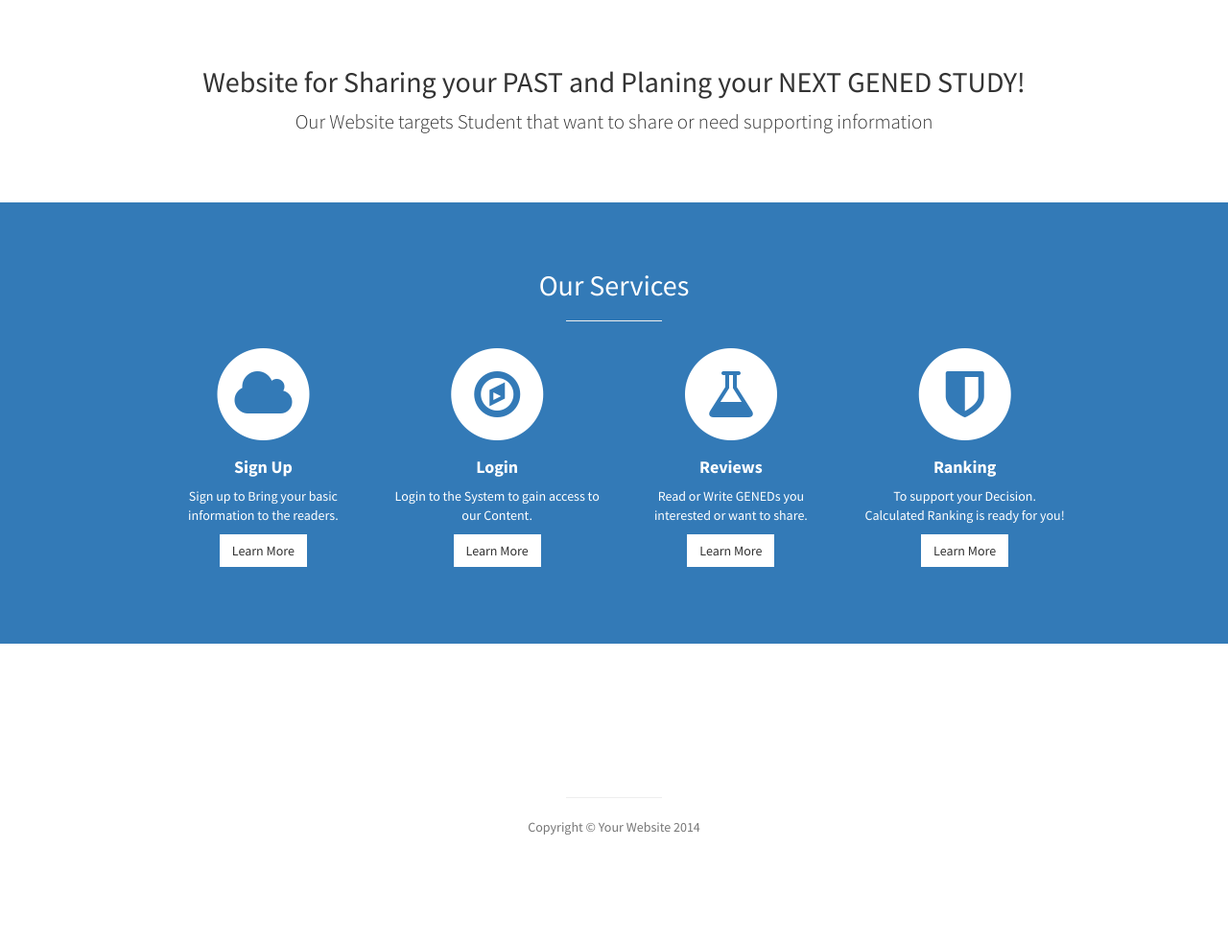
After one commit to hanzes/NewGened, a PHP site: page /home.php in a window 1280 px wide. The commit adds this page. Shown: the part 801-1783 px from the top of the page at 96% size. Run offline with PHP 8.4, Linux system fonts and the light colour scheme; some libraries are stand-ins or nearby versions.

Commit message:
Update by Ice
Contact Us page
home (added Text)
Reviews(Text + Img From P)
ShowReviews(Text)

```diff
--- /dev/null
+++ b/home.php
@@ -0,0 +1,153 @@
+<!DOCTYPE html>
+<html lang="en">
+
+<head>
+
+    <meta charset="utf-8">
+    <meta http-equiv="X-UA-Compatible" content="IE=edge">
+    <meta name="viewport" content="width=device-width, initial-scale=1">
+    <meta name="description" content="">
+    <meta name="author" content="">
+
+    <title>Home</title>
+    <link href="css/bootstrap.min.css" rel="stylesheet">
+    <link href="css/stylish-portfolio.css" rel="stylesheet">
+    <!-- Custom Fonts -->
+    <link href="font-awesome/css/font-awesome.min.css" rel="stylesheet" type="text/css">
+    <link href="http://fonts.googleapis.com/css?family=Source+Sans+Pro:300,400,700,300italic,400italic,700italic" rel="stylesheet" type="text/css">
+    <!-- HTML5 Shim and Respond.js IE8 support of HTML5 elements and media queries -->
+    <!-- WARNING: Respond.js doesn't work if you view the page via file:// -->
+    <!--[if lt IE 9]>
+        <script src="https://oss.maxcdn.com/libs/html5shiv/3.7.0/html5shiv.js"></script>
+        <script src="https://oss.maxcdn.com/libs/respond.js/1.4.2/respond.min.js"></script>
+    <![endif]-->
+
+</head>
+
+<body>
+
+    <header id="top" class="header">
+        <div class="text-vertical-center">
+            <h1 style="color:white;">GENED REVIEW</h1>
+            <h3 style="color:#ffb3ff;">Free Space for WRITE or READ The Reviews</h3>
+            <br>
+            <a href="#about" class="btn btn-dark btn-lg">Find Out More</a>
+        </div>
+    </header>
+
+    <section id="about" class="about">
+        <div class="container">
+            <div class="row">
+                <div class="col-lg-12 text-center">
+                    <h2>Website for Sharing your PAST and Planing your NEXT GENED STUDY!</h2>
+                    <p class="lead">Our Website targets Student that want to share or need supporting information</p>
+                </div>
+            </div>
+        </div>
+    </section>
+    <section id="services" class="services bg-primary">
+        <div class="container">
+            <div class="row text-center">
+                <div class="col-lg-10 col-lg-offset-1">
+                    <h2>Our Services</h2>
+                    <hr class="small">
+                    <div class="row">
+                        <div class="col-md-3 col-sm-6">
+                            <div class="service-item">
+                                <span class="fa-stack fa-4x">
+                                <i class="fa fa-circle fa-stack-2x"></i>
+                                <i class="fa fa-cloud fa-stack-1x text-primary"></i>
+                            </span>
+                                <h4>
+                                    <strong>Sign Up</strong>
+                                </h4>
+                                <p>Sign up to Bring your basic information to the readers.</p>
+                                <a href="#" class="btn btn-light">Learn More</a>
+                            </div>
+                        </div>
+                        <div class="col-md-3 col-sm-6">
+                            <div class="service-item">
+                                <span class="fa-stack fa-4x">
+                                <i class="fa fa-circle fa-stack-2x"></i>
+                                <i class="fa fa-compass fa-stack-1x text-primary"></i>
+                            </span>
+                                <h4>
+                                    <strong>Login</strong>
+                                </h4>
+                                <p>Login to the System to gain access to our Content.</p>
+                                <a href="#" class="btn btn-light">Learn More</a>
+                            </div>
+                        </div>
+                        <div class="col-md-3 col-sm-6">
+                            <div class="service-item">
+                                <span class="fa-stack fa-4x">
+                                <i class="fa fa-circle fa-stack-2x"></i>
+                                <i class="fa fa-flask fa-stack-1x text-primary"></i>
+                            </span>
+                                <h4>
+                                    <strong>Reviews</strong>
+                                </h4>
+                                <p>Read or Write GENEDs you interested or want to share.</p>
+                                <a href="#" class="btn btn-light">Learn More</a>
+                            </div>
+                        </div>
+                        <div class="col-md-3 col-sm-6">
+                            <div class="service-item">
+                                <span class="fa-stack fa-4x">
+                                <i class="fa fa-circle fa-stack-2x"></i>
+                                <i class="fa fa-shield fa-stack-1x text-primary"></i>
+                            </span>
+                                <h4>
+                                    <strong>Ranking</strong>
+                                </h4>
+                                <p>To support your Decision. Calculated Ranking is ready for you!</p>
+                                <a href="#" class="btn btn-light">Learn More</a>
+                            </div>
+                        </div>
+                    </div>
+                </div>
+            </div>
+        </div>
+    </section>
+
+    <footer>
+        <div class="container">
+            <div class="row">
+                <div class="col-lg-10 col-lg-offset-1 text-center">
+                    <br>
+					<br>
+                    <hr class="small">
+                    <p class="text-muted">Copyright &copy; Your Website 2014</p>
+                </div>
+            </div>
+        </div>
+    </footer>
+    <script src="js/jquery.js"></script>
+    <script src="js/bootstrap.min.js"></script>
+    <script>
+    $("#menu-close").click(function(e) {
+        e.preventDefault();
+        $("#sidebar-wrapper").toggleClass("active");
+    });
+    $("#menu-toggle").click(function(e) {
+        e.preventDefault();
+        $("#sidebar-wrapper").toggleClass("active");
+    });
+    $(function() {
+        $('a[href*=#]:not([href=#])').click(function() {
+            if (location.pathname.replace(/^\//, '') == this.pathname.replace(/^\//, '') || location.hostname == this.hostname) {
+
+                var target = $(this.hash);
+                target = target.length ? target : $('[name=' + this.hash.slice(1) + ']');
+                if (target.length) {
+                    $('html,body').animate({
+                        scrollTop: target.offset().top
+                    }, 1000);
+                    return false;
+                }
+            }
+        });
+    });
+    </script>
+</body>
+</html>
--- a/showreview.php
+++ b/showreview.php
@@ -95,10 +95,10 @@ $num = $num+1;
 						<div class="item active text-center">
 
 
-							<p>"Lorem ipsum dolor sit amet, consectetur adipisicing elit. Amet dolore nesciunt natus ullam possimus quas obcaecati suscipit voluptate facilis cum"</p>
+							<p>"This is the Reviews box. Many User's Reviews will be shown here Please Enjoy!"</p>
 							<div class="st-border"></div>
 							<div class="client-info">
-								<h5>Slide to see All Comments</h5>
+								<h5>Slide to see All Reviews</h5>
 								<span><- -></span>
 							</div>
 						</div>
```
Also changed, not shown: contact.php (added, +119 -0 lines), review.php (+45 -22 lines).
